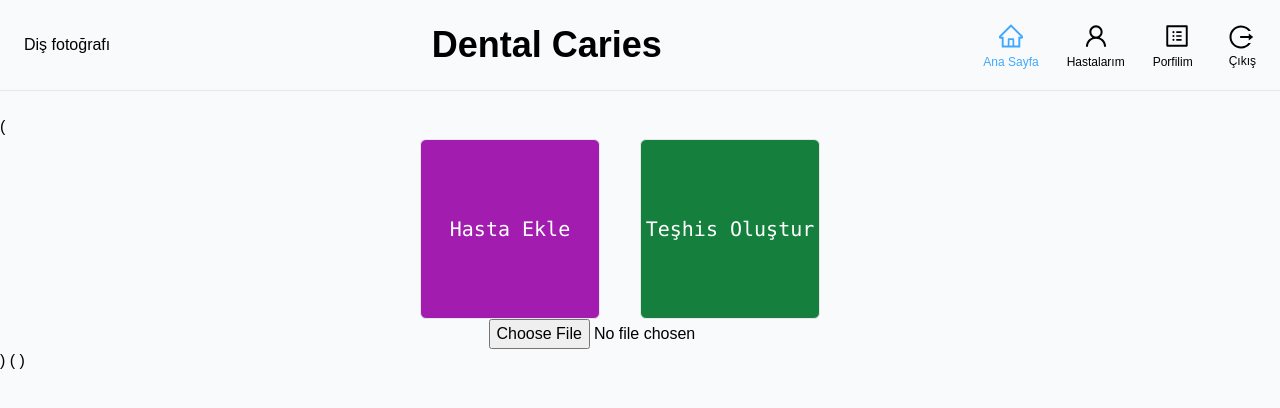
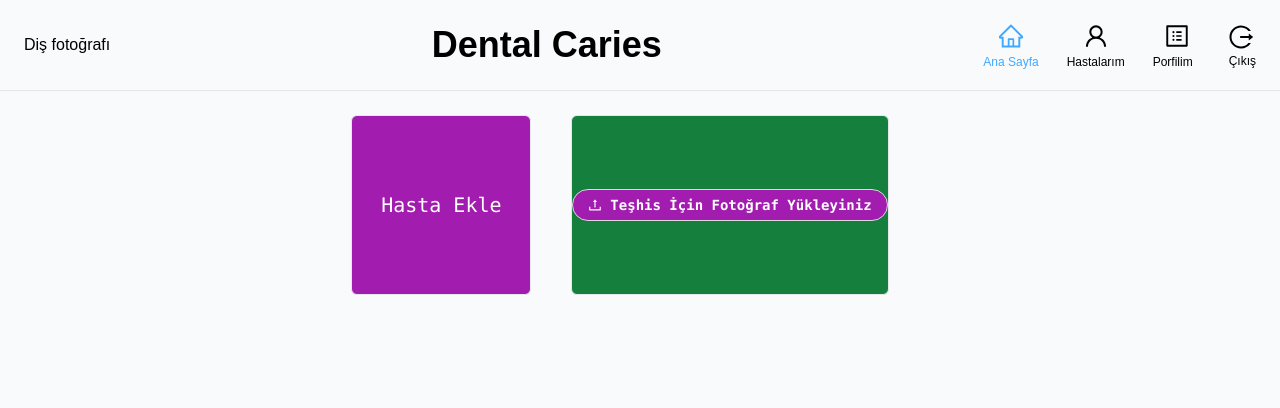
Before and after one commit to Ayalni2289/Dental-Caries-Tez, a React (Create React App) app in the folder client/: page / in a window 1280 px wide. Shown: the top 408 px of the page. Built offline with nearby package versions, Linux system fonts and the light colour scheme; sample sign-in values are in the browser's storage.

Commit message:
Butonlar güncellendi bu şekilde api bağlandı.

```diff
--- a/client/src/components/header/Header.jsx
+++ b/client/src/components/header/Header.jsx
@@ -1,16 +1,13 @@
 import { Link, useLocation, useNavigate } from "react-router-dom";
 import {
   HomeOutlined,
-  ShoppingCartOutlined,
   UserOutlined,
   ProfileOutlined,
   LogoutOutlined,
 } from "@ant-design/icons";
-import { Badge, message } from "antd";
-import { useSelector } from "react-redux";
+import { message } from "antd";
 
 const Header = ({ setSearch }) => {
-  const cart = useSelector((state) => state.cart);
   const { pathname } = useLocation();
   const navigate = useNavigate();
 
@@ -80,19 +77,6 @@ const Header = ({ setSearch }) => {
           </div>
           {/*Menu END*/}
         </div>
-        <Badge
-          count={cart.cartItems.length}
-          offset={[0, 0]}
-          className="md:hidden flex "
-        >
-          <Link
-            to={"/"}
-            className={`menu-link ${pathname === "/" && "active"}`}
-          >
-            <ShoppingCartOutlined className="py-1 md:text-2xl text-xl" />
-            <span className="md:text-xs text-[10px]">Sepet</span>
-          </Link>
-        </Badge>
       </header>
     </div>
   );
--- a/client/src/components/patient/AI.jsx
+++ b/client/src/components/patient/AI.jsx
@@ -1,45 +1,45 @@
-import React, { useState } from 'react';
+// import React, { useState } from 'react';
 
-const App = () => {
-  const [result, setResult] = useState(null);
-  const [error, setError] = useState(null);
-  const api_url = 'https://4544-188-132-140-102.ngrok-free.app';  // Your API URL here
+// const App = () => {
+//   const [result, setResult] = useState(null);
+//   const [error, setError] = useState(null);
+//   const api_url = 'https://cff3-188-132-140-102.ngrok-free.app';  // Your API URL here
 
-  const handleFileUpload = async (event) => {
-    const file = event.target.files[0];
-    const formData = new FormData();
-    formData.append('image', file);
+//   const handleFileUpload = async (event) => {
+//     const file = event.target.files[0];
+//     const formData = new FormData();
+//     formData.append('image', file);
 
-    try {
-      const response = await fetch(api_url, {
-        method: 'POST',
-        body: formData,
-      });
+//     try {
+//       const response = await fetch(api_url, {
+//         method: 'POST',
+//         body: formData,
+//       });
 
-      if (response.ok) {
-        const resultData = await response.json();
-        setResult(resultData);
-      } else {
-        const errorData = await response.json();
-        setError(errorData.message);
-      }
-    } catch (error) {
-      console.error(error);
-    }
-  };
+//       if (response.ok) {
+//         const resultData = await response.json();
+//         setResult(resultData);
+//       } else {
+//         const errorData = await response.json();
+//         setError(errorData.message);
+//       }
+//     } catch (error) {
+//       console.error(error);
+//     }
+//   };
 
-  return (
-    <div>
-      <input type="file" accept="image/*" onChange={handleFileUpload} />
-      {result && (
-        <div>
-          <p>Predicted Class: {result.predicted_class}</p>
-          <p>Confidence: {result.confidence}</p>
-        </div>
-      )}
-      {error && <p>{error}</p>}
-    </div>
-  );
-};
+//   return (
+//     <div>
+//       <input type="file" accept="image/*" onChange={handleFileUpload} />
+//       {result && (
+//         <div>
+//           <p>Predicted Class: {result.predicted_class}</p>
+//           <p>Confidence: {result.confidence}</p>
+//         </div>
+//       )}
+//       {error && <p>{error}</p>}
+//     </div>
+//   );
+// };
 
-export default App;
+// export default App;
--- a/client/src/components/patient/Buttons.jsx
+++ b/client/src/components/patient/Buttons.jsx
@@ -1,46 +1,54 @@
 import { useState } from "react";
 import Add from "./AddPatient";
-
+import { Button, Upload, message } from "antd";
+import { UploadOutlined } from "@ant-design/icons";
 
 const Buttons = () => {
   const [isAddModalOpen, setIsAddModalOpen] = useState(false);
-  const [prediction, setPrediction] = useState(null);
-  const [file, setFile] = useState(null);
+  const [result, setResult] = useState(null);
+  const [error, setError] = useState(null);
+  const api_url = "https://cff3-188-132-140-102.ngrok-free.app"; // Your API URL here
 
-  const handleFileChange = (e) => {
-    setFile(e.target.files[0]);
-  };
-
-  const handleUpload = () => {
-    if (file) {
-      // FormData kullanarak dosyayı oluşturun
+  const handleFileUpload = async (file) => {
     const formData = new FormData();
     formData.append('image', file);
 
-      // API endpoint'i (Flask API'nin çalıştığı cihazın adresi)
-      const apiUrl = 'http://127.0.0.1:5000';  // Flask API'nin çalıştığı cihazın adresi
-
-      // Yükleme başladığında kullanıcıya bilgi ver
-      console.log('Uploading...');
-
-      // Fetch isteği yapın
-      fetch(apiUrl, {
+    try {
+      const response = await fetch(api_url, {
         method: 'POST',
         body: formData,
-      })
-      .then(response => response.json())
-      .then(data => {
-        // API'den gelen tahmin sonuçlarını setPrediction ile state'e kaydedin
-        setPrediction(data.predictions);
-        // Kullanıcıya yüklemenin tamamlandığını bildir
-        console.log('Upload completed.');
-      })
-      .catch(error => {
-        console.error('Error:', error);
-        // Kullanıcıya bir hata oluştuğunu bildir
-        console.error('Upload failed.');
       });
+
+      if (response.ok) {
+        const resultData = await response.json();
+        setResult(resultData);
+        message.success(`${file.name} dosyası başarıyla yüklendi`);
+      } else {
+        const errorData = await response.json();
+        setError(errorData.message);
+        message.error(`${file.name} dosyası yükleme hatası.`);
       }
+    } catch (error) {
+      console.error(error);
+    }
+  };
+
+  const props = {
+    name: "file",
+    action: "https://run.mocky.io/v3/435e224c-44fb-4773-9faf-380c5e6a2188",
+    headers: {
+      authorization: "authorization-text",
+    },
+    onChange(info) {
+      if (info.file.status !== "uploading") {
+        console.log(info.file, info.fileList);
+      }
+      if (info.file.status === "done") {
+        handleFileUpload(info.file.originFileObj);
+      } else if (info.file.status === "error") {
+        message.error(`${info.file.name} dosya yükleme hatası.`);
+      }
+    },
   };
 
   return (
@@ -53,30 +61,34 @@ const Buttons = () => {
       >
         <p className="text-white font-mono text-sm md:text-xl">Hasta Ekle</p>
       </div>
+      <Upload {...props} accept=".png, .jpg, .jpeg" type="file">
         <div
           className="product-item border hover:shadow-lg rounded-md
        cursor-pointer transition-all select-none
        bg-green-700 flex justify-center items-center hover:opacity-80 min-h-[180px] min-w-[180px]"
-        onClick={handleUpload} onChange={handleFileChange}
           // YAPAY ZEKA ENTEGRASYONU !
         >
-        {prediction && (
+          <Button
+            icon={<UploadOutlined />}
+            className="text-white font-mono text-sm bg-fuchsia-700 rounded-2xl font-semibold"
+          >
+            Teşhis İçin Fotoğraf Yükleyiniz
+          </Button>
+        </div>
+      </Upload>
       <div>
-          <h2>Prediction Results:</h2>
-          <pre>{JSON.stringify(prediction, null, 2)}</pre>
+      {result && (
+              <div>
+                <p>Predicted Class: {result.predicted_class}</p>
+                <p>Confidence: {result.confidence}</p>
               </div>
             )}
-        <p className="text-white font-mono text-sm md:text-xl">
-          Teşhis Oluştur
-        </p>
+            {error && <p>{error}</p>}
       </div>
       <Add
         isAddModalOpen={isAddModalOpen}
         setIsAddModalOpen={setIsAddModalOpen}
       />
-      <div className="image">
-
-      </div>
     </div>
   );
 };
--- a/client/src/pages/HomePage.jsx
+++ b/client/src/pages/HomePage.jsx
@@ -1,7 +1,7 @@
 import {  useState } from "react";
 import Header from "../components/header/Header";
 import Buttons from "../components/patient/Buttons";
-import AI from "../components/patient/AI";
+//import AI from "../components/patient/AI";
 
 const HomePage = () => {
   const [filtered] = useState([]);
@@ -10,19 +10,13 @@ const HomePage = () => {
     <>
       {/*Header*/}
       <Header />
-       (
         <div class-Name="home flex flex-row px-6 md:flex-col justify-center items-center md:pb-0 pb-24 h-screen">
           {/*Buttons*/}
           <div className="products flex flex-col justify-center overflow-auto items-center">
-            <Buttons
-            filtered={filtered}
-            />
-            <AI />
+            <Buttons filtered={filtered} />
+
           </div>
-        </div>
-      )
-      (
-      )
+       </div>
     </>
   );
 };
```
Lines whose indentation alone changed are shown as unchanged.
